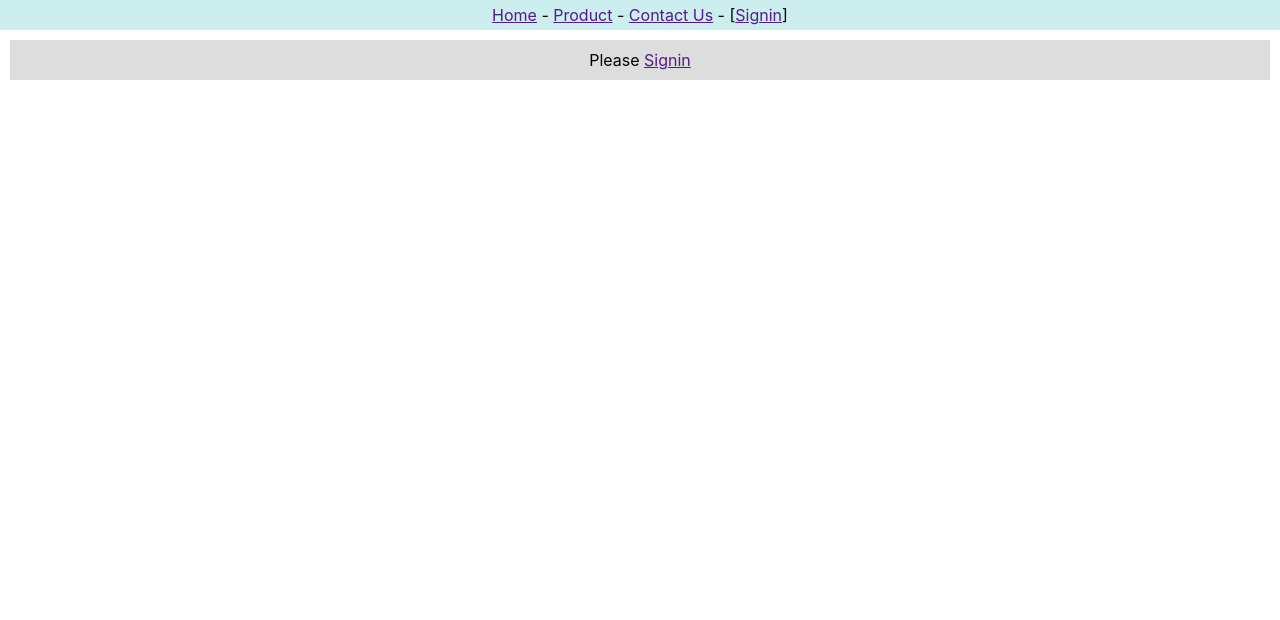
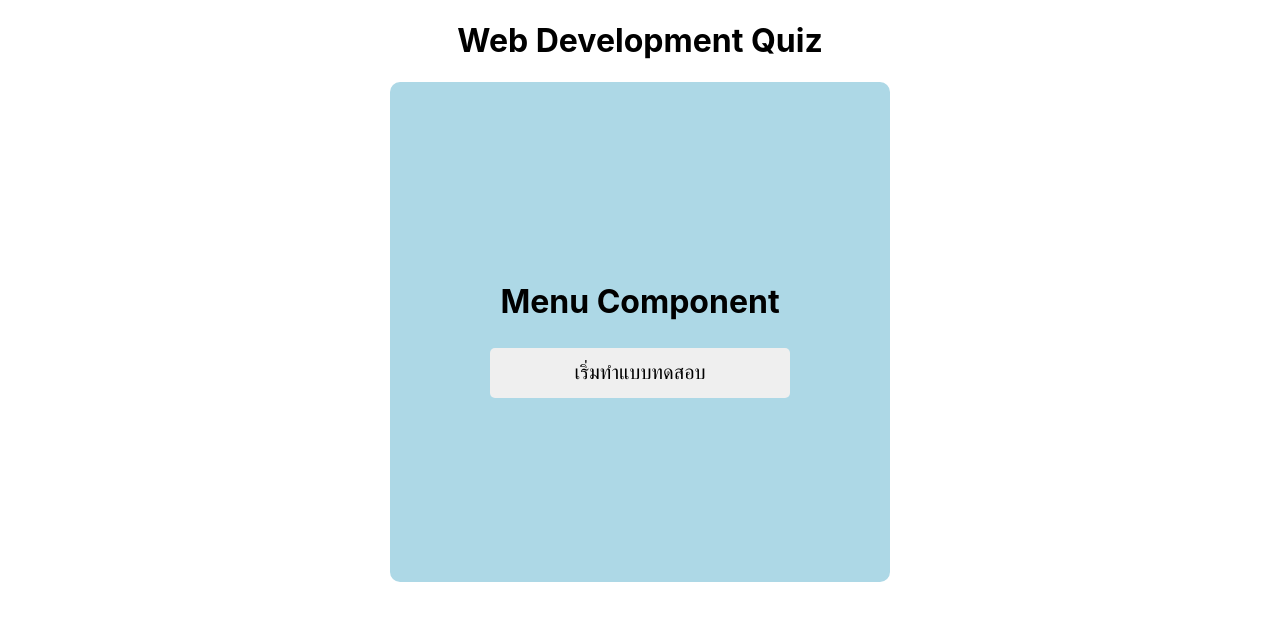
Before and after one commit to maltika/app1, a React (Create React App) app: page / in a window 1280 px wide. Shown: the top 620 px of the page. Built offline with nearby package versions, Linux system fonts and the light colour scheme.

Commit message:
quiz-app
quiz-app

```diff
--- a/src/App.css
+++ b/src/App.css
@@ -1,38 +1,32 @@
 .App {
+  display: flex;
+  justify-content: center;
+  align-items: center;
+  flex-direction: column;
   text-align: center;
 }
 
-.App-logo {
-  height: 40vmin;
-  pointer-events: none;
+.menu, .quiz, .score{
+  width: 500px;
+  height: 500px;
+  background-color: lightblue;
+  border-radius: 10px;
+  display: flex;
+  flex-direction: column;
+  justify-content: center;
+  align-items: center;
 }
 
-@media (prefers-reduced-motion: no-preference) {
-  .App-logo {
-    animation: App-logo-spin infinite 20s linear;
-  }
+.menu button, .quiz button ,.score button{
+  width: 300px;
+  height: 50px;
+  margin: 5px;
+  border: none;
+  border-radius: 5px;
+  font-size: 20px;
+  cursor: pointer;
 }
-
-.App-header {
-  background-color: #282c34;
-  min-height: 100vh;
-  display: flex;
-  flex-direction: column;
-  align-items: center;
-  justify-content: center;
-  font-size: calc(10px + 2vmin);
-  color: white;
+button:active{
+  background-color: orange;
+  color: #fff;
 }
-
-.App-link {
-  color: #61dafb;
-}
-
-@keyframes App-logo-spin {
-  from {
-    transform: rotate(0deg);
-  }
-  to {
-    transform: rotate(360deg);
-  }
-}
--- a/src/App.js
+++ b/src/App.js
@@ -1,16 +1,25 @@
-import React from "react";
-import { userContext } from "./context";
-import Header2 from "./context-header2";
-import Content2 from "./context-content2";
+import { createContext, useState } from "react";
+import Menu from "./component/Menu";
+import Quiz from "./component/Quiz";
+import Score from "./component/Score";
 
+import './App.css'
+
+export const DataContext = createContext()
 function App() {
-  let [user,setUser] = React.useState();
+  const [appState,setAppState] = useState("menu")
+  const [score,setScore] = useState(0)
   return(
-    <userContext.Provider value={[user,setUser]}>
-    <Header2/>
-    <Content2/>
-    </userContext.Provider>
-  );
+    <DataContext.Provider value = {{appState,setAppState,score,setScore}}>
+      <div className="App">
+        <h1>Web Development Quiz</h1>
+        {appState === "menu" && <Menu/>}
+        {appState === "quiz" && <Quiz/>}
+        {appState === "score" && <Score/>}
+      </div>
+    </DataContext.Provider>
+
+  )
 }
 
 export default App;
--- /dev/null
+++ b/src/component/Menu.js
@@ -0,0 +1,13 @@
+import { useContext } from "react";
+import { DataContext } from "../App";
+
+const Menu = () => {
+    const {setAppState} = useContext(DataContext)
+    return(
+        <div className="menu">
+            <h1>Menu Component</h1>
+            <button onClick={ () => setAppState("quiz")}>เริ่มทำแบบทดสอบ</button>
+        </div>
+    )
+}
+export default Menu;
--- /dev/null
+++ b/src/component/Quiz.js
@@ -0,0 +1,47 @@
+import { useContext, useEffect, useState } from "react";
+import QuestionsData from "../data/QuestionsData";
+import { DataContext } from "../App";
+
+
+const Quiz = () => {
+    // console.log(QuestionsData);
+    const [current,setCurrent] = useState(0)
+    const [selectChoice,setSelectChoice] = useState("")
+    const {score,setScore,setAppState} = useContext(DataContext)
+
+    useEffect( () => {
+        checkAnswer()
+    },[selectChoice])
+
+    const checkAnswer = () => {
+        if(selectChoice !== ""){
+            if(selectChoice === QuestionsData[current].answer){
+                setScore(score+1)
+                nextQuestion()
+            }else{
+                nextQuestion()
+            }
+        }
+    }
+    const nextQuestion = () => {
+        setSelectChoice("")
+        if(current === QuestionsData.length - 1){
+            setAppState("score")
+        }else{
+            setCurrent(current+1)
+        }
+    }
+    return(
+        <div className="quiz">
+            <h1>{QuestionsData[current].question}</h1>
+            <div className="choices">
+                <button onClick={() => setSelectChoice("A")}>{QuestionsData[current].A}</button>
+                <button onClick={() => setSelectChoice("B")}>{QuestionsData[current].B}</button>
+                <button onClick={() => setSelectChoice("C")}>{QuestionsData[current].C}</button>
+                <button onClick={() => setSelectChoice("D")}>{QuestionsData[current].D}</button>
+            </div>
+            <p>{`${current+1} / ${QuestionsData.length}`}</p>
+        </div>
+    )
+}
+export default Quiz;
--- /dev/null
+++ b/src/component/Score.js
@@ -0,0 +1,20 @@
+import { useContext } from "react";
+import { DataContext } from "../App";
+import QuestionsData from "../data/QuestionsData";
+
+const Score = () => {
+    const {score,setAppState,setScore} = useContext(DataContext)
+
+    const restartApp = () =>{
+        setScore(0)
+        setAppState("menu")
+    }
+    return(
+        <div className="score">
+            <h1>สรุปผลคะแนน</h1>
+            <h2>{score} / {QuestionsData.length}</h2>
+            <button onClick={restartApp}>ทำแบบทกสอบอีกครั้ง</button>
+        </div>
+    )
+}
+export default Score;
--- /dev/null
+++ b/src/data/QuestionsData.js
@@ -0,0 +1,28 @@
+const QuestionsData = [
+    {
+        question:"ข้อใดไม่ใช่ tag html",
+        A:"<react>",
+        B:"<a>",
+        C:"<p>",
+        D:"<h1>",
+        answer:"A"
+    },
+    {
+        question:"ข้อใดถูกต้องเกี่ยวกับ React",
+        A:"ทำงานฝั่ง server",
+        B:"ใช้จัดการฐานข้อมูล",
+        C:"เป็น JavaScript Library",
+        D:"ถูกทุกข้อ",
+        answer:"C"
+    },
+    {
+        question:"ข้อใดคือชื่อ Browser",
+        A:"PHP",
+        B:"React",
+        C:"MySQL",
+        D:"Chrome",
+        answer:"D"
+    }
+]
+
+export default QuestionsData;
```
